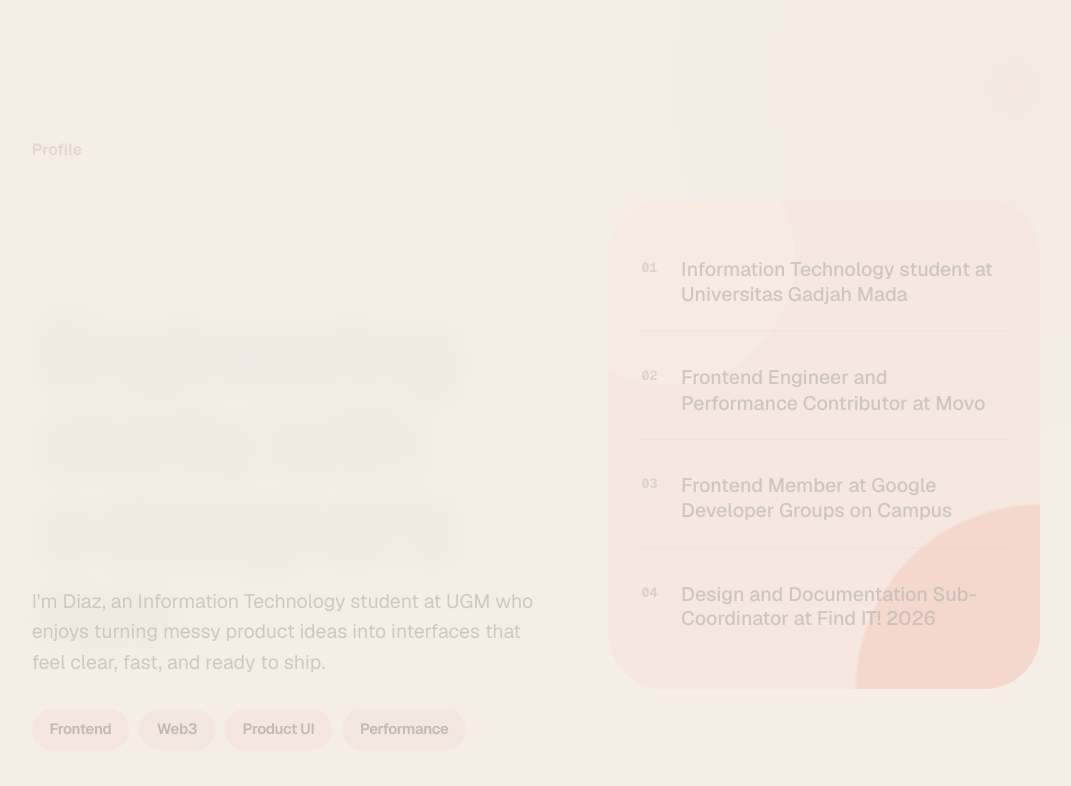
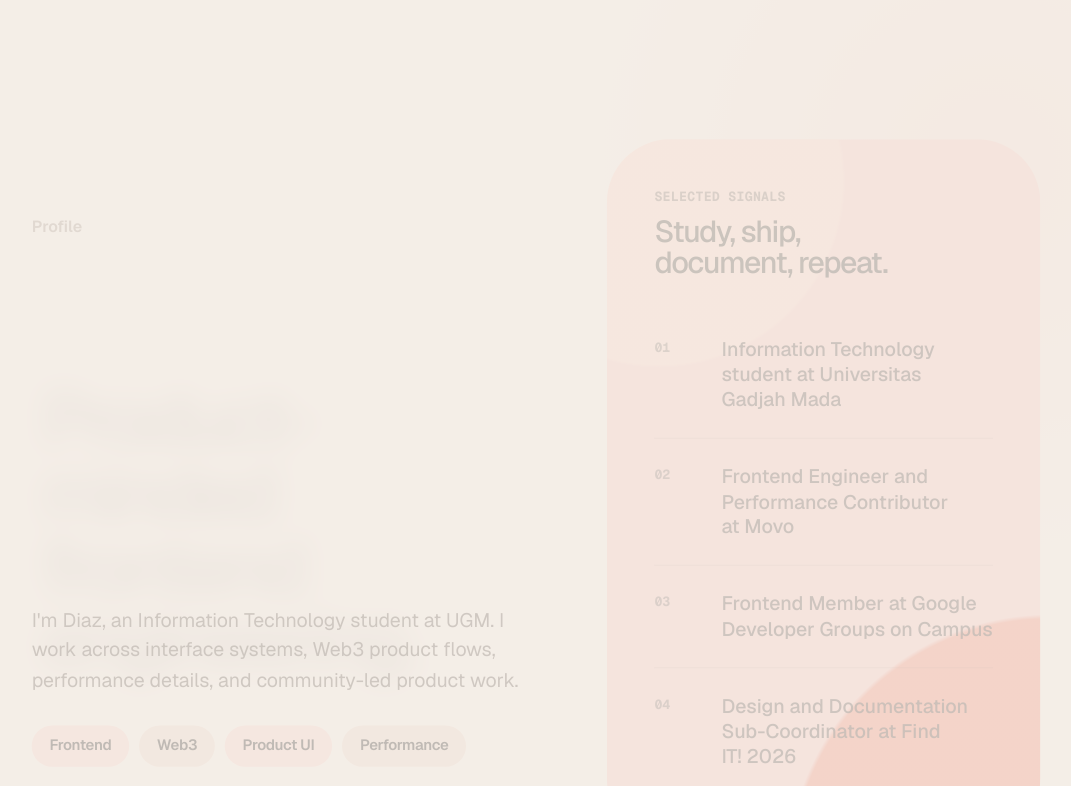
Before and after one commit to amantajatii/amantajatii-portofolio, a Next.js app: page / in a window 1280 px wide. Shown: the part 5520-6306 px from the top of the page, without its empty margins (104-1175 px from the left). Built offline with nearby package versions, Linux system fonts and the light colour scheme.

Commit message:
feat: refine ProfileSection content and structure; enhance styling for improved clarity and visual hierarchy

```diff
--- a/src/app/globals.css
+++ b/src/app/globals.css
@@ -1022,11 +1022,11 @@ main {
 
 .profile-section {
   display: grid;
-  grid-template-columns: minmax(0, 0.95fr) minmax(320px, 0.8fr);
-  gap: clamp(28px, 5vw, 82px);
+  grid-template-columns: minmax(0, 0.9fr) minmax(360px, 0.78fr);
+  gap: clamp(36px, 6vw, 96px);
   align-items: center;
   background:
-    radial-gradient(circle at 88% 12%, color-mix(in srgb, var(--coral) 12%, transparent), transparent 28%),
+    radial-gradient(circle at 86% 18%, color-mix(in srgb, var(--coral) 14%, transparent), transparent 30%),
     var(--background);
   color: var(--foreground);
 }
@@ -1034,7 +1034,7 @@ main {
 .profile-copy {
   display: grid;
   align-content: center;
-  gap: clamp(20px, 2.8vw, 32px);
+  gap: clamp(18px, 2.6vw, 30px);
   min-width: 0;
 }
 
@@ -1043,16 +1043,21 @@ main {
 }
 
 .profile-copy h2 {
-  max-width: 920px;
+  max-width: 860px;
   color: var(--foreground);
-  font-weight: 460;
+  font-size: clamp(3.4rem, 6.2vw, 8rem);
+  font-weight: 470;
+  line-height: 0.98;
+  letter-spacing: -0.065em;
+  text-wrap: balance;
 }
 
 .profile-copy p:not(.section-kicker) {
-  max-width: 720px;
+  max-width: 680px;
   color: var(--ink-muted);
   font-size: clamp(1.06rem, 1.55vw, 1.45rem);
   line-height: 1.55;
+  text-wrap: pretty;
 }
 
 .profile-tags {
@@ -1081,31 +1086,65 @@ main {
   color: var(--foreground);
 }
 
+.profile-ledger {
+  position: relative;
+  display: grid;
+  gap: clamp(22px, 3vw, 34px);
+  align-self: center;
+  min-width: 0;
+  padding: clamp(28px, 4vw, 48px);
+  border-radius: clamp(34px, 5vw, 70px);
+  background:
+    radial-gradient(circle at 12% 6%, color-mix(in srgb, var(--cream) 72%, var(--coral)) 0 24%, transparent 24.5%),
+    radial-gradient(circle at 102% 105%, color-mix(in srgb, var(--coral) 82%, var(--pink)) 0 30%, transparent 30.5%),
+    var(--pink);
+  overflow: hidden;
+}
+
+.profile-ledger-heading {
+  position: relative;
+  z-index: 1;
+  display: grid;
+  gap: 8px;
+}
+
+.profile-ledger-heading span {
+  color: color-mix(in srgb, var(--foreground) 52%, transparent);
+  font-family: var(--font-geist-mono), ui-monospace, monospace;
+  font-size: 0.84rem;
+  font-weight: 660;
+  letter-spacing: 0.02em;
+  text-transform: uppercase;
+}
+
+.profile-ledger-heading p {
+  max-width: 420px;
+  margin: 0;
+  color: color-mix(in srgb, var(--foreground) 80%, transparent);
+  font-size: clamp(1.45rem, 2.4vw, 2.4rem);
+  font-weight: 500;
+  line-height: 1.05;
+  letter-spacing: -0.045em;
+  text-wrap: balance;
+}
+
 .profile-list {
   position: relative;
-  display: grid;
-  gap: 10px;
-  align-self: center;
+  z-index: 1;
+  display: grid;
+  gap: 0;
   list-style: none;
   margin: 0;
-  padding: clamp(24px, 3vw, 34px);
-  border-radius: clamp(34px, 4.5vw, 64px);
-  background:
-    radial-gradient(circle at 14% 12%, color-mix(in srgb, var(--coral) 18%, var(--cream)) 0 22%, transparent 22.5%),
-    radial-gradient(circle at 100% 100%, color-mix(in srgb, var(--coral) 66%, var(--pink)) 0 28%, transparent 28.5%),
-    color-mix(in srgb, var(--pink) 72%, var(--paper));
-  overflow: hidden;
+  padding: 0;
 }
 
 .profile-list li {
-  position: relative;
-  z-index: 1;
-  display: grid;
-  grid-template-columns: auto minmax(0, 1fr);
+  display: grid;
+  grid-template-columns: 44px minmax(0, 1fr);
   gap: clamp(16px, 2vw, 24px);
   align-items: start;
-  min-height: 92px;
-  padding: clamp(16px, 2vw, 24px) 0;
+  min-height: 86px;
+  padding: clamp(18px, 2.2vw, 26px) 0;
   border-bottom: 1px solid rgba(36, 38, 37, 0.12);
   background: transparent !important;
   color: color-mix(in srgb, var(--foreground) 72%, transparent);
@@ -1144,6 +1183,8 @@ main {
   font-size: clamp(1.05rem, 1.55vw, 1.42rem);
   font-weight: 500;
   line-height: 1.28;
+  overflow-wrap: anywhere;
+  text-wrap: pretty;
 }
 
 .contact-band {
@@ -1287,6 +1328,10 @@ main {
     gap: 44px;
   }
 
+  .profile-ledger {
+    width: 100%;
+  }
+
   .contact-band {
     --footer-radius: 0% !important;
 
@@ -1480,15 +1525,15 @@ main {
     margin-top: 18px;
   }
 
-  .profile-list {
-    padding: 22px;
+  .profile-ledger {
+    padding: 24px;
     border-radius: 28px;
   }
 
   .profile-list li {
     min-height: auto;
     padding: 16px 0;
-    grid-template-columns: 32px minmax(0, 1fr);
+    grid-template-columns: 34px minmax(0, 1fr);
   }
 
   .profile-tags {
--- a/src/components/portfolio/ProfileSection.tsx
+++ b/src/components/portfolio/ProfileSection.tsx
@@ -6,12 +6,12 @@ export function ProfileSection() {
       <div className="profile-copy">
         <p className="section-kicker">Profile</p>
         <h2 className="line-reveal">
-          Engineering clarity with a designer&apos;s eye.
+          Product-minded frontend engineering.
         </h2>
         <p>
-          I&apos;m Diaz, an Information Technology student at UGM who enjoys
-          turning messy product ideas into interfaces that feel clear, fast,
-          and ready to ship.
+          I&apos;m Diaz, an Information Technology student at UGM. I work across
+          interface systems, Web3 product flows, performance details, and
+          community-led product work.
         </p>
         <div className="profile-tags" aria-label="Focus areas">
           <span>Frontend</span>
@@ -19,6 +19,12 @@ export function ProfileSection() {
           <span>Product UI</span>
           <span>Performance</span>
         </div>
+      </div>
+
+      <div className="profile-ledger" aria-label="Profile highlights">
+        <div className="profile-ledger-heading">
+          <span>Selected Signals</span>
+          <p>Study, ship, document, repeat.</p>
         </div>
 
         <ul className="profile-list">
@@ -29,6 +35,7 @@ export function ProfileSection() {
             </li>
           ))}
         </ul>
+      </div>
     </section>
   );
 }
```
Lines whose indentation alone changed are shown as unchanged.
